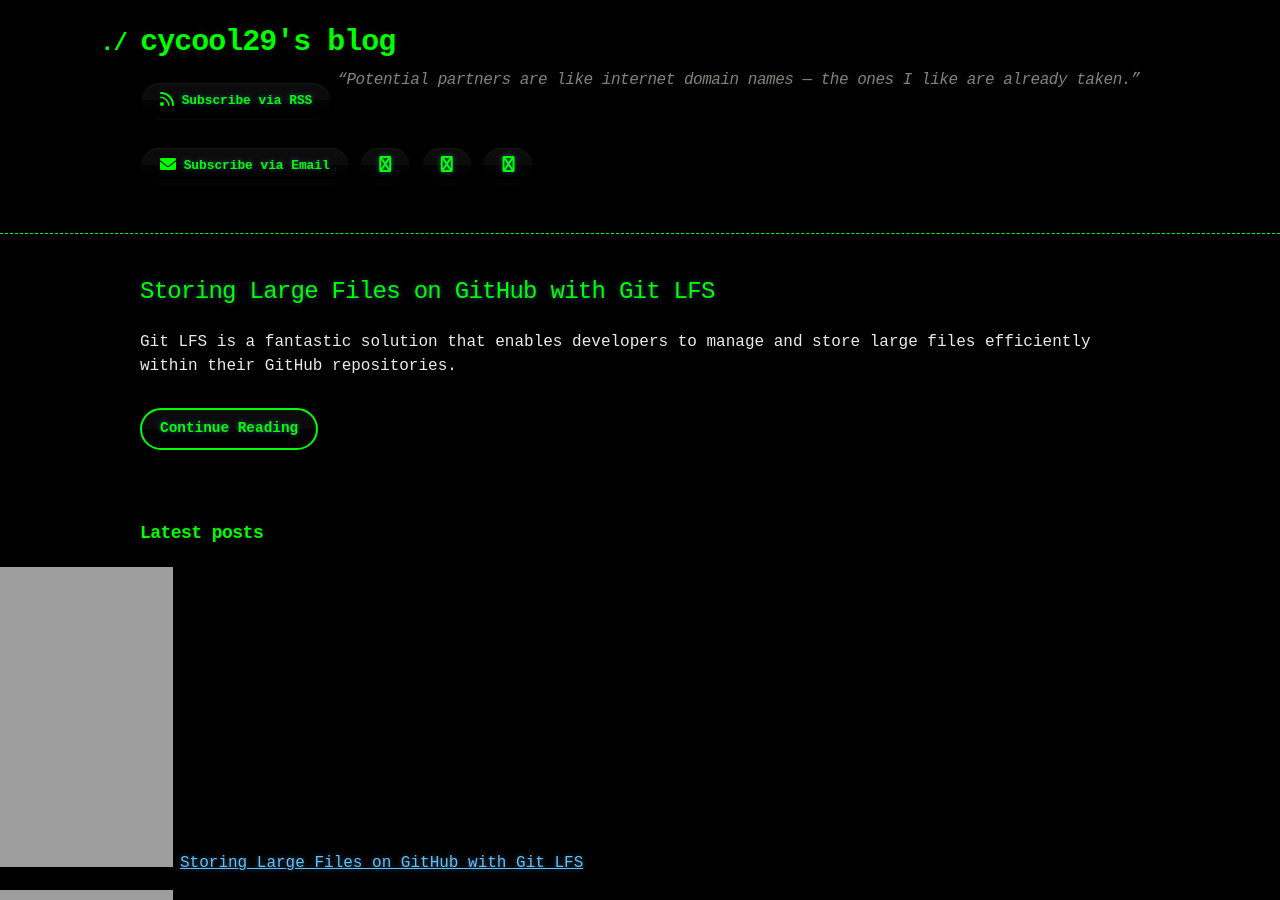
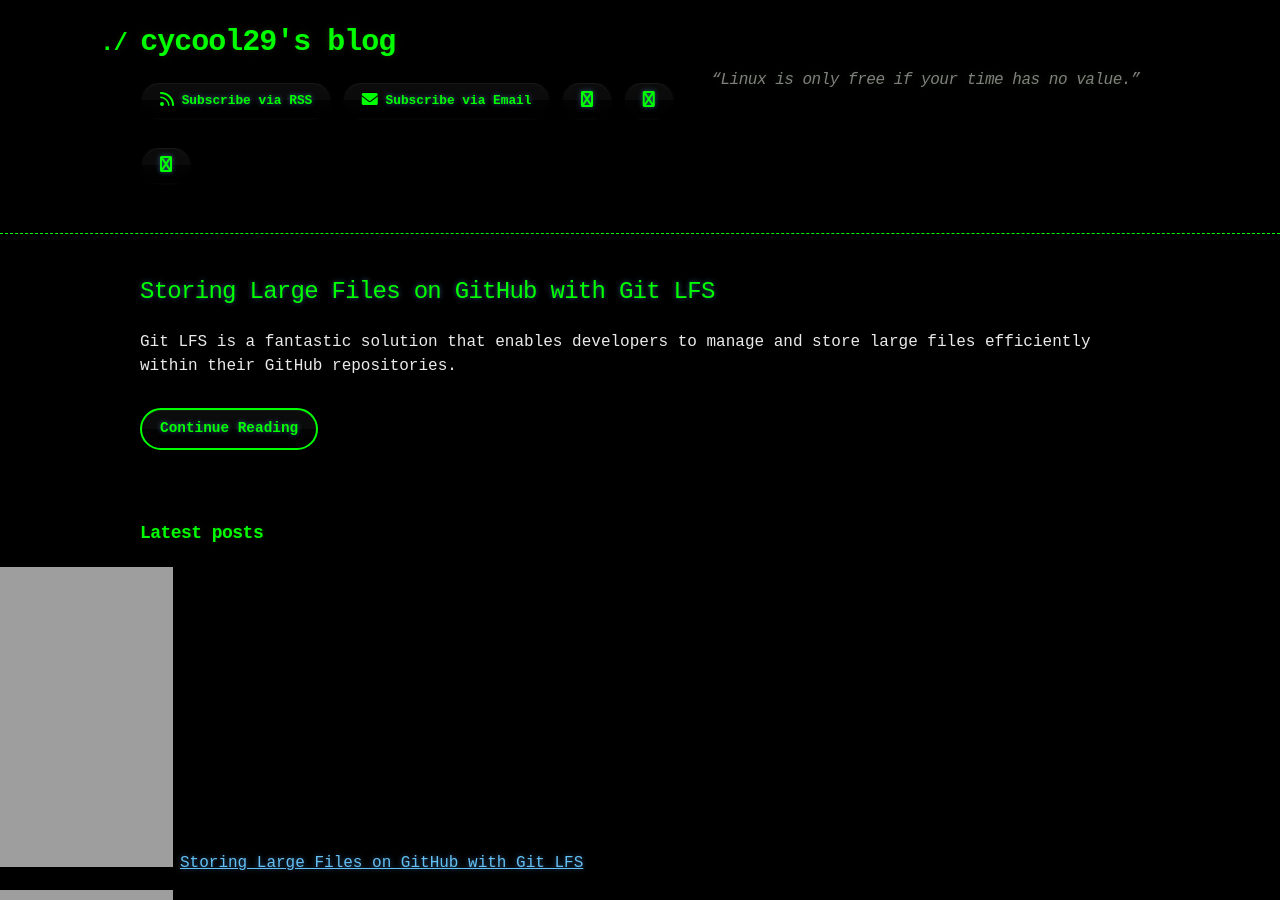
Before and after one commit to cycool29/cycool29.github.io, a Jekyll site: the page built from index.md, in a window 1280 px wide and 900 px high. Built offline with Jekyll 4.4.1, drawn with Linux system fonts in a browser that asks for light colours; a style sheet for code colours, icons or effects is not loaded.

Commit message:
Update quotes

```diff
--- a/_config.yml
+++ b/_config.yml
@@ -1,5 +1,5 @@
 title: cycool29's blog
-description: "“Potential partners are like internet domain names — the ones I like are already taken.” "
+description: "“Linux is only free if your time has no value.” "
 bio: A high school student. Intermediate in Python, Git, Bash. Learning JavaScript. He/Him. "
 author: cycool29
 url: https://cycool29.github.io
```
